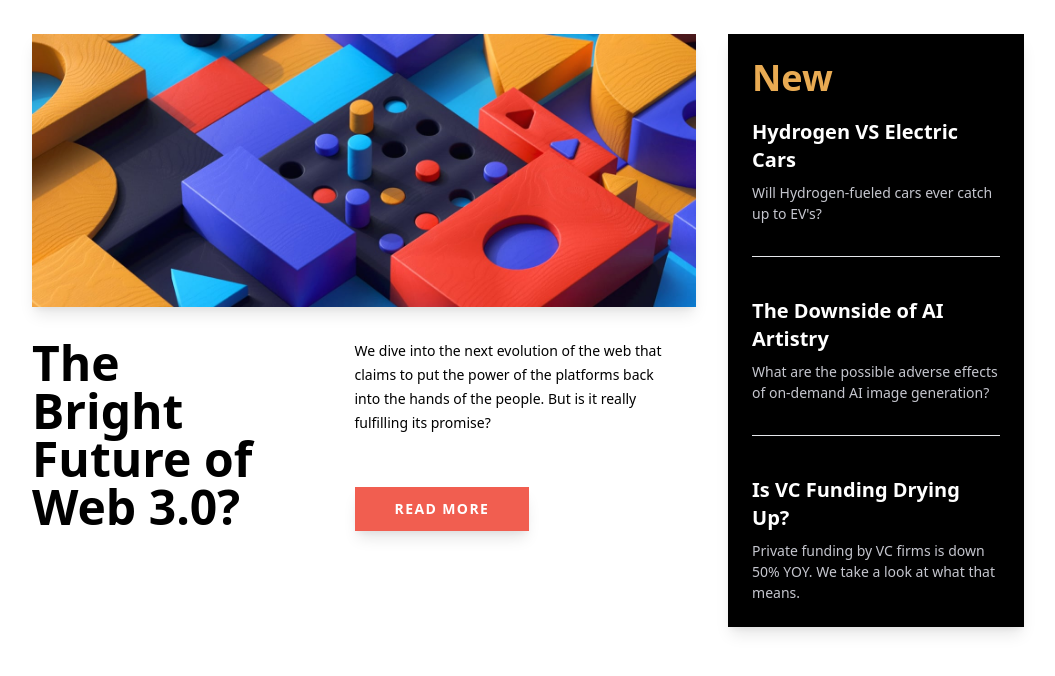
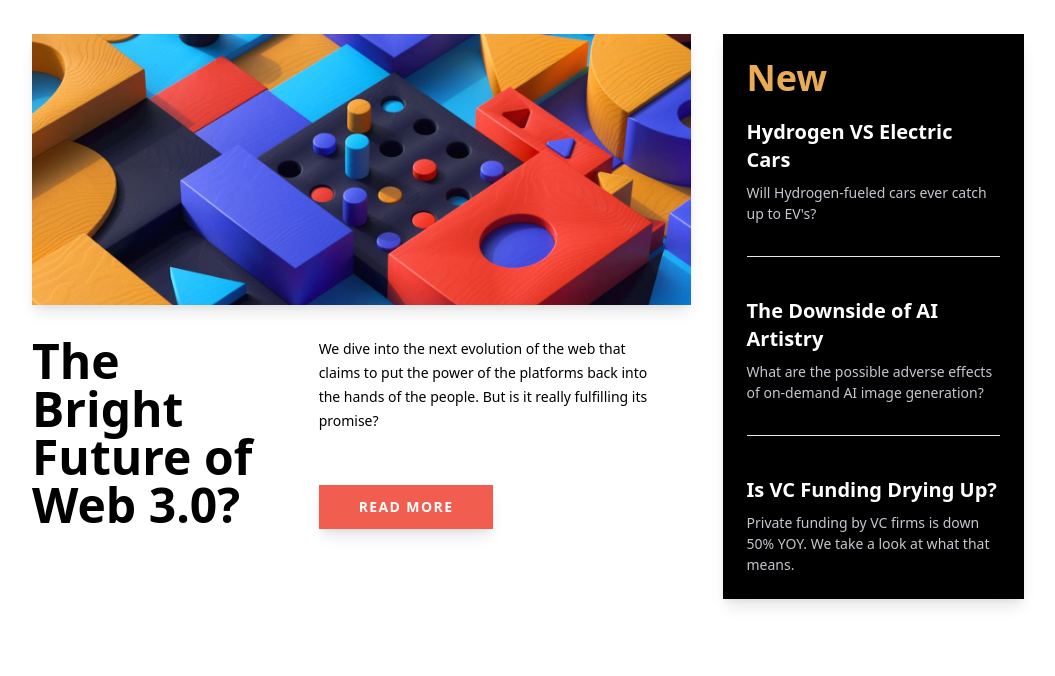
Before and after one commit to chrisgibbo/News-Homepage, a plain HTML site: page index.html in a window 1280 px wide. Shown: the part 118-794 px from the top of the page, without its empty margins (112-1167 px from the left). Drawn offline with nearby package versions, Linux system fonts and the light colour scheme.

Commit message:
adjust themargin on heading to 10

```diff
--- a/index.html
+++ b/index.html
@@ -33,9 +33,9 @@
               <img class="md:hidden" src="images/image-web-3-mobile.jpg" alt="main-img-buidlingBricks-mobile">
               <div class="flex pt-8 max-lg:flex-col">
                   <div>
-                      <h1 class="text-5xl font-bold max-lg:mb-4 max-lg:pr-4">The Bright Future of Web 3.0?</h1>
+                      <h1 class="text-5xl font-extrabold max-lg:mb-4 max-lg:pr-4">The Bright Future of Web 3.0?</h1>
                   </div>
-                  <div class="ml-24 relative max-lg:static max-lg:m-0">
+                  <div class="ml-10 relative max-lg:static max-lg:m-0">
                       <p class="text-sm leading-6 text-left pr-7 max-lg:mb-6">
                           We dive into the next evolution of the web
                           that claims to put the power of the platforms back
```
